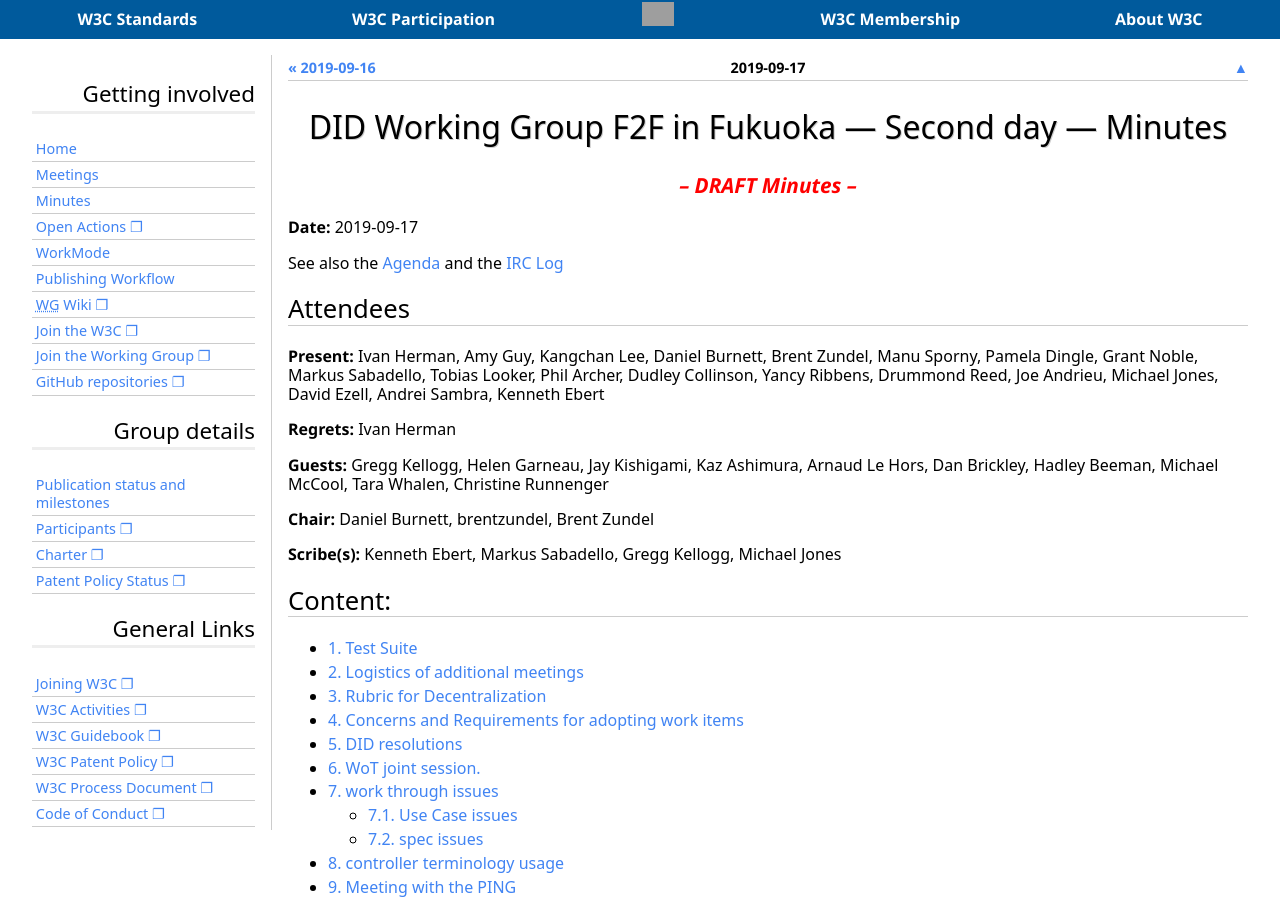
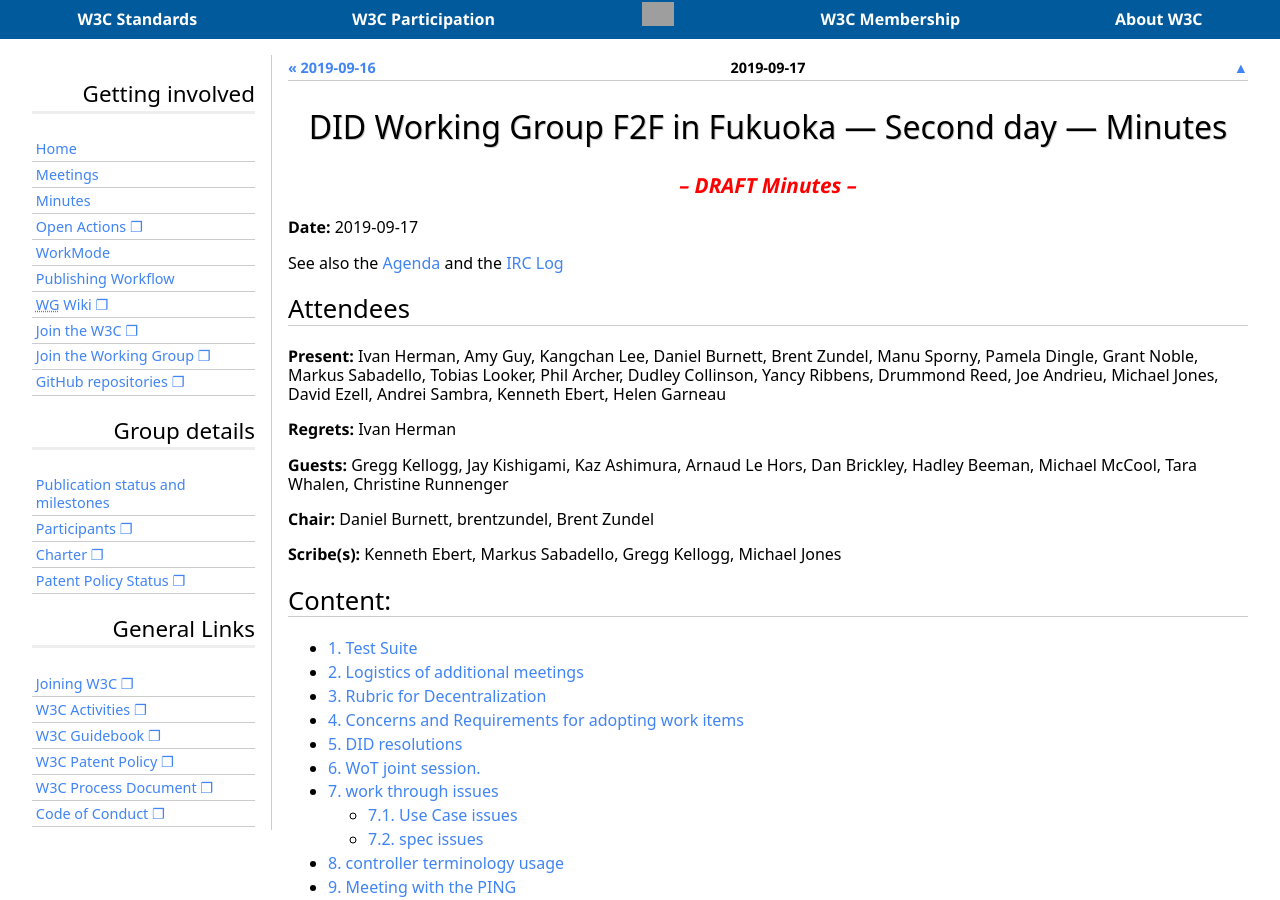
Before and after one commit to w3c/did-wg, a Jekyll site: the page built from _minutes/2019-09-17-did.md, in a window 1280 px wide and 900 px high. Built offline with Jekyll 4.4.1, drawn with Linux system fonts in a browser that asks for light colours; some web fonts are replaced; grey boxes are pictures that could not be loaded.

```diff
--- a/_minutes/2019-09-17-did.md
+++ b/_minutes/2019-09-17-did.md
@@ -178,11 +178,11 @@ See also the [Agenda](https://tinyurl.com/didwg-tpac2019-agenda) and the [IRC Lo
 
 ## Attendees
 {: .no_toc}
-**Present:** Ivan Herman, Amy Guy, Kangchan Lee, Daniel Burnett, Brent Zundel, Manu Sporny, Pamela Dingle, Grant Noble, Markus Sabadello, Tobias Looker, Phil Archer, Dudley Collinson, Yancy Ribbens, Drummond Reed, Joe Andrieu, Michael Jones, David Ezell, Andrei Sambra, Kenneth Ebert
+**Present:** Ivan Herman, Amy Guy, Kangchan Lee, Daniel Burnett, Brent Zundel, Manu Sporny, Pamela Dingle, Grant Noble, Markus Sabadello, Tobias Looker, Phil Archer, Dudley Collinson, Yancy Ribbens, Drummond Reed, Joe Andrieu, Michael Jones, David Ezell, Andrei Sambra, Kenneth Ebert, Helen Garneau
 
 **Regrets:** Ivan Herman
 
-**Guests:** Gregg Kellogg, Helen Garneau, Jay Kishigami, Kaz Ashimura, Arnaud Le Hors, Dan Brickley, Hadley Beeman, Michael McCool, Tara Whalen, Christine Runnenger
+**Guests:** Gregg Kellogg, Jay Kishigami, Kaz Ashimura, Arnaud Le Hors, Dan Brickley, Hadley Beeman, Michael McCool, Tara Whalen, Christine Runnenger
 
 **Chair:** Daniel Burnett, brentzundel, Brent Zundel
 
```
Also changed, not shown: _minutes/2019-09-16-did.md (+2 -2 lines).
